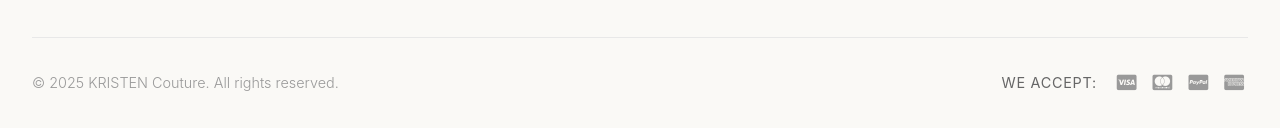
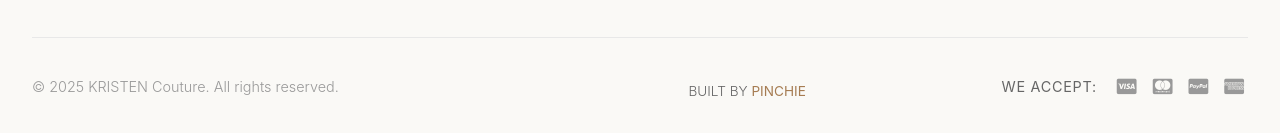
Before and after one commit to Pinch1e/kristen-rtw-coming-soon, a plain HTML site: page about.html in a window 1280 px wide. Shown: the part 1307-1440 px from the top of the page. Drawn offline with Linux system fonts and the light colour scheme.

Commit message:
Updated meta tag

```diff
--- a/about.html
+++ b/about.html
@@ -1,8 +1,14 @@
 <!DOCTYPE html>
 <html lang="en">
 <head>
+
   <meta charset="UTF-8" />
   <meta name="viewport" content="width=device-width, initial-scale=1" />
+  <meta name="description" content="Discover Kristen Couture - Premium fashion and designer clothing. Shop our latest collection of elegant pieces.">
+  <meta name="keywords" content="fashion, couture, clothing, designer">
+  <meta property="og:title" content="Kristen Couture | Premium Fashion">
+  <meta property="og:description" content="Explore our exclusive collection of designer pieces.">
+  <meta property="og:image" content="images/Favicon/HERO.png">
   <title>About - Kristen Couture</title>
 
 
@@ -157,9 +163,16 @@
       </div>
     </div>
 
+
+
     <div class="footer-bottom">
       <div class="footer-bottom-left">
         <p class="copyright">© 2025 KRISTEN Couture. All rights reserved.</p>
+      </div>
+      <div class="footer-bottom-center">
+        <div class="developer-credit">
+          <span>BUILT BY <a href="https://instagram.com/builtbypinchie" target="_blank" rel="noopener noreferrer">PINCHIE</a></span>
+        </div>
       </div>
       <div class="footer-bottom-right">
         <div class="payment-methods">
--- a/assets/css/style.css
+++ b/assets/css/style.css
@@ -1059,11 +1059,19 @@ main {
   font-family: var(--font-body);
 }
 
+
 .footer-bottom-right {
   display: flex;
   align-items: center;
   gap: var(--spacing-lg);
   flex-wrap: wrap;
+}
+
+.footer-bottom-center {
+  flex: 1;
+  display: flex;
+  justify-content: center;
+  align-items: center;
 }
 
 .payment-methods {
@@ -1089,9 +1097,34 @@ main {
   padding: var(--spacing-xs);
 }
 
+
 .payment-methods i:hover {
   color: var(--accent-mocha);
   transform: translateY(-1px) scale(1.1);
+}
+
+.developer-credit {
+  text-align: center;
+  margin-top: var(--spacing-sm);
+}
+
+.developer-credit span {
+  font-size: 0.85rem;
+  color: var(--text-muted);
+  font-weight: 300;
+  font-family: var(--font-body);
+}
+
+.developer-credit a {
+  color: var(--accent-mocha);
+  text-decoration: none;
+  font-weight: 400;
+  transition: all var(--transition-normal);
+}
+
+.developer-credit a:hover {
+  color: var(--text-primary);
+  text-decoration: underline;
 }
 
 
```
Also changed, not shown: cart.html (+13 -0 lines), index.html (+13 -0 lines), shop.html (+13 -0 lines).
